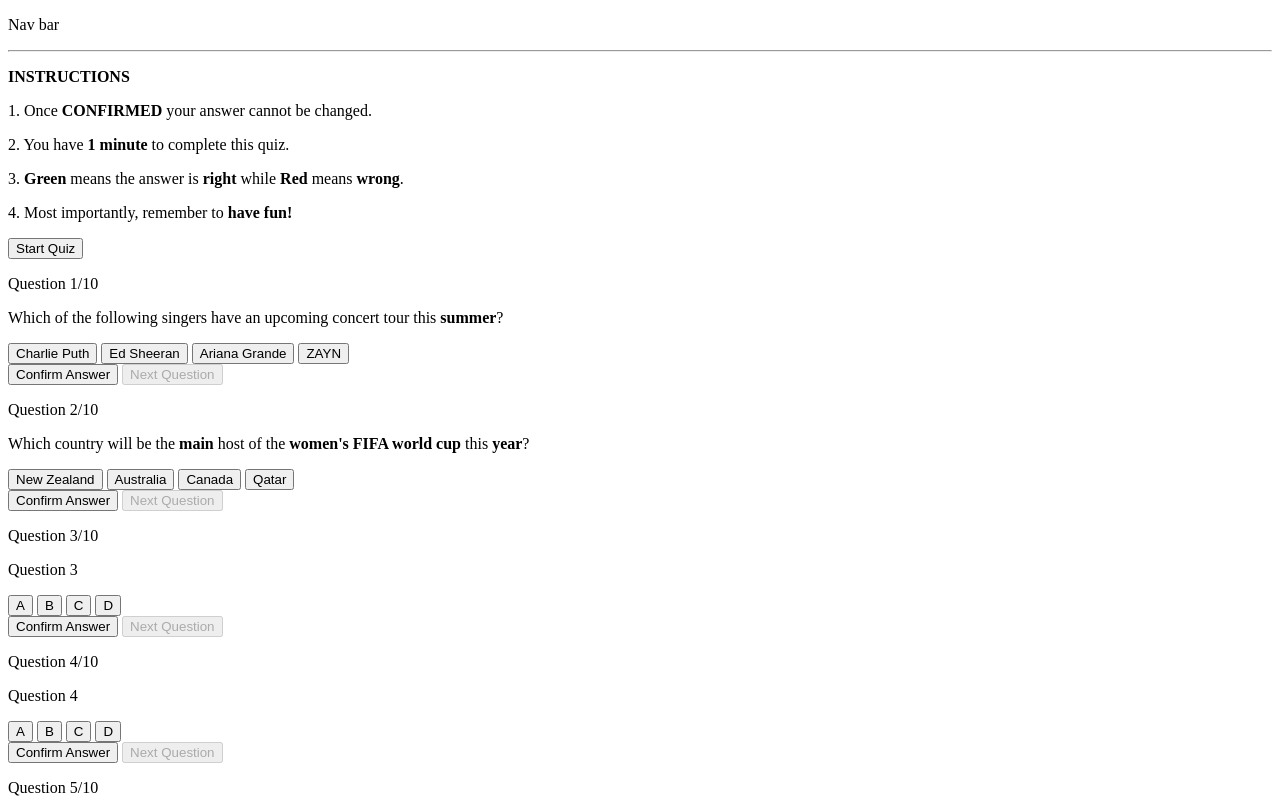
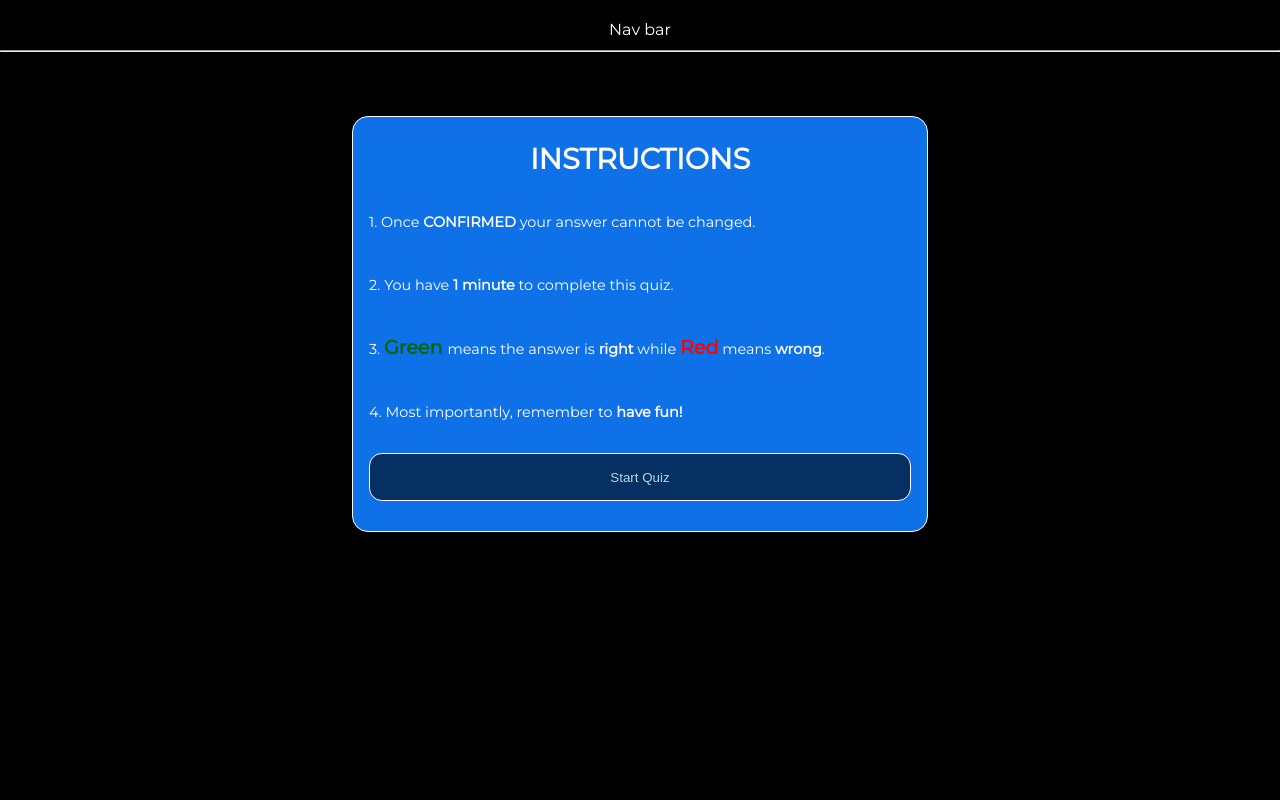
Before and after one commit to naheem88/naheem88, a plain HTML site: page index.html in a window 1280 px wide. Shown: the top 800 px of the page. Drawn offline with Linux system fonts and the light colour scheme; the site is published under a folder, as on GitHub Pages, so addresses that start at the root find nothing.

Commit message:
Update index.html

```diff
--- a/index.html
+++ b/index.html
@@ -7,7 +7,7 @@
     <link rel="preconnect" href="https://fonts.googleapis.com">
     <link rel="preconnect" href="https://fonts.gstatic.com" crossorigin>
     <link href="https://fonts.googleapis.com/css2?family=Montserrat&family=Poppins:wght@300;500;900&display=swap" rel="stylesheet">
-    <link rel="stylesheet" href = "/index3.css"/>
+    <link rel="stylesheet" href = "index3.css"/>
     <title>Quiz</title>
 </head>
 <body>
@@ -186,5 +186,5 @@
         </div>
     </main>
 </body>
-<script src = "/index2.js"></script>
+<script src = "index2.js"></script>
 </html>
```
